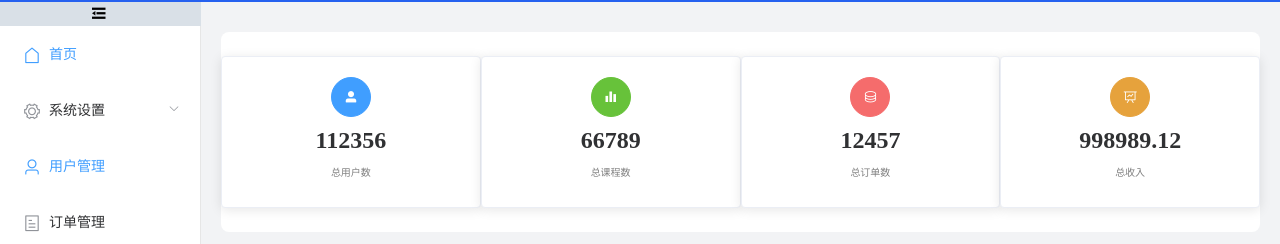
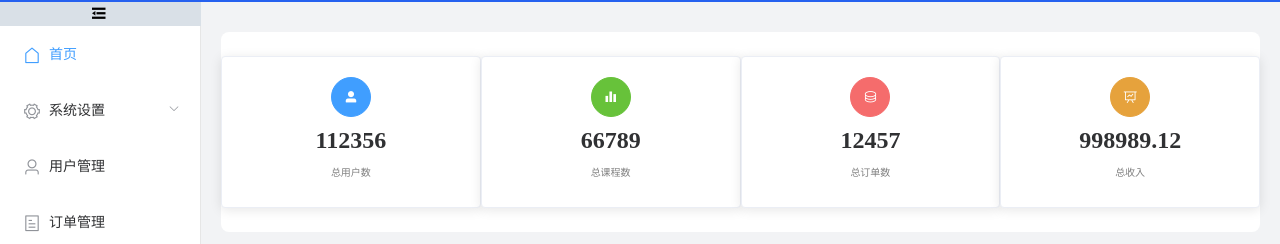
Before and after one commit to JinxinWu/vue2_manage.github.io, a Vue app: page /welcome in a window 1280 px wide. Shown: the part 58-302 px from the top of the page. Built offline with nearby package versions, Linux system fonts and the light colour scheme.

Commit message:
用户管理

```diff
--- a/src/router/index.js
+++ b/src/router/index.js
@@ -25,7 +25,8 @@ const router = new Router({
     },
     component: () => import('@/view/Home.vue'),
     redirect: '/welcome',
-    children: [{ path: '/welcome', name: '首页', component: () => import('@/view/Welcome.vue') },
+    children: [{ path: '/welcome', name: 'welcome', component: () => import('@/view/Welcome.vue') },
+    { path: '/user', name: 'user', component: () => import('@/view/user/Index.vue') }
     ]
   },
   ]
--- a/src/view/Home.vue
+++ b/src/view/Home.vue
@@ -30,9 +30,9 @@
             <i v-if="isCollapse" class="el-icon-s-unfold"></i>
             <i v-if="!isCollapse" class="el-icon-s-fold"></i>
           </div>
-          <el-menu default-active="2" class="el-menu-vertical-demo" :collapse="isCollapse" @open="handleOpen"
-            @close="handleClose">
-            <el-menu-item index="2">
+          <el-menu router :default-active="activePath" class="el-menu-vertical-demo" :collapse="isCollapse"
+            @open="handleOpen" @close="handleClose">
+            <el-menu-item index="/welcome" @click="saveActiveNav('/welcome')">
               <i class="el-icon-house"></i>
               <span slot="title">首页</span>
             </el-menu-item>
@@ -43,7 +43,7 @@
               </template>
               <el-menu-item index="1-4-1">权限管理</el-menu-item>
             </el-submenu>
-            <el-menu-item index="2">
+            <el-menu-item index='/user' @click="saveActiveNav('/user')">
               <i class="el-icon-user"></i>
               <span slot="title">用户管理</span>
             </el-menu-item>
@@ -80,13 +80,23 @@ export default {
     return {
       avatar: require("@/assets/img/avator.jpg"),
       isCollapse: false,
+      // 被激活的链接地址,默认是首页
+      activePath: "",
     };
   },
-  created() { },
+  created() {
+    this.activePath = sessionStorage.getItem("activePath") ? sessionStorage.getItem("activePath") : '/welcome';
+  },
   mounted() {
     console.log(this.$route.query.name);
   },
-  methods: {},
+  methods: {
+    // 保存链接的激活状态
+    saveActiveNav(activePath) {
+      sessionStorage.setItem('activePath', activePath)
+      this.activePath = activePath
+    },
+  },
 };
 </script>
 
--- /dev/null
+++ b/src/view/user/Index.vue
@@ -0,0 +1,13 @@
+<template>
+  <div>6666666</div>
+</template>
+
+<script>
+export default {
+
+}
+</script>
+
+<style>
+
+</style>
```
